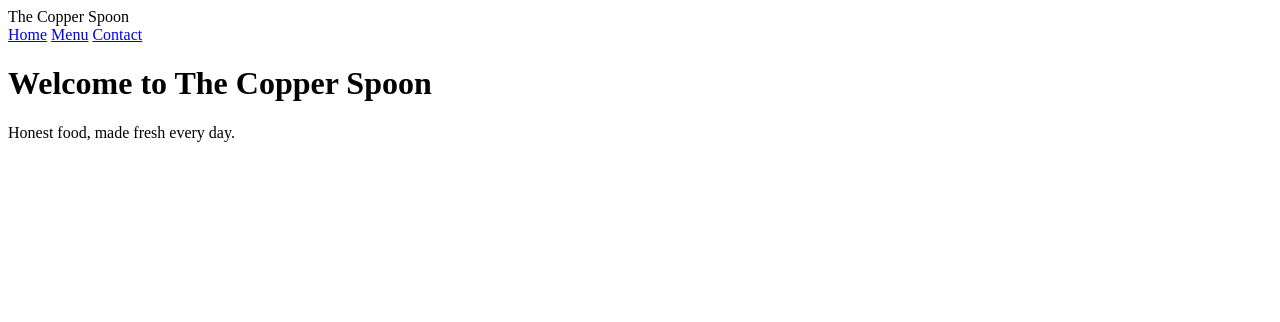
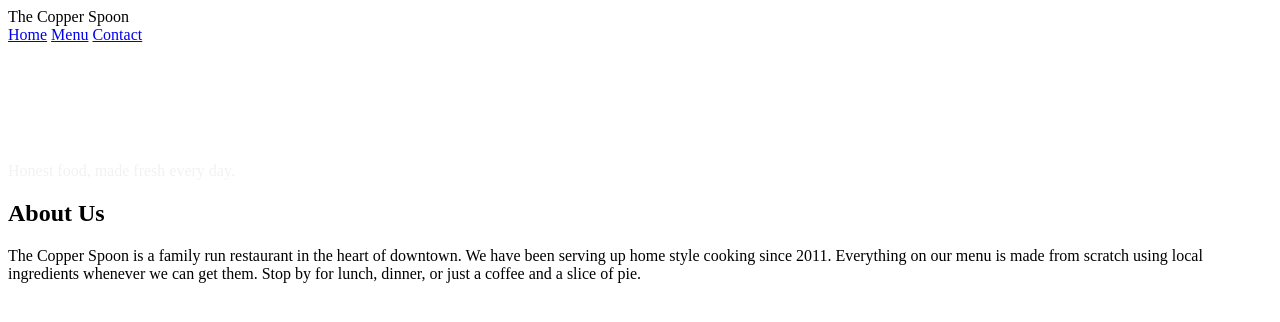
Before and after one commit to ayaangazali/restaurant-menu-qna, a plain HTML site: page index.html in a window 1280 px wide. Drawn offline with Linux system fonts and the light colour scheme.

Commit message:
banner and about section

```diff
--- a/index.html
+++ b/index.html
@@ -14,8 +14,23 @@
 	</div>
 </div>
 
-<h1>Welcome to The Copper Spoon</h1>
-<p>Honest food, made fresh every day.</p>
+<div id="banner">
+	<h1 style="color:#ffffff;margin-top:60px;">Welcome to The Copper Spoon</h1>
+	<p style="color:#f2f2f2;">Honest food, made fresh every day.</p>
+</div>
+
+<div id="main">
+
+	<div class="box">
+		<h2>About Us</h2>
+		<p>The Copper Spoon is a family run restaurant in the heart of downtown. We have been serving up
+		home style cooking since 2011. Everything on our menu is made from scratch using local ingredients
+		whenever we can get them. Stop by for lunch, dinner, or just a coffee and a slice of pie.</p>
+	</div>
+
+	<div style="clear:both;"></div>
+
+</div>
 
 </body>
 </html>
```
